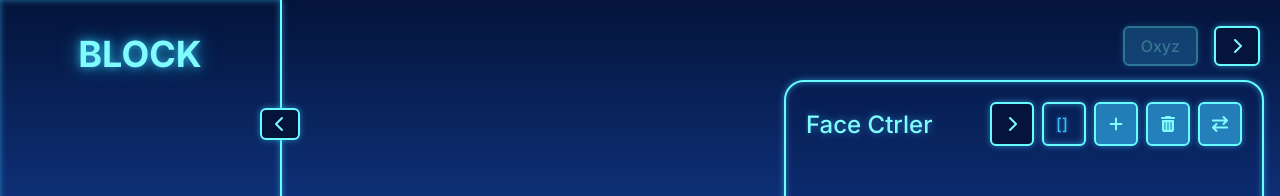
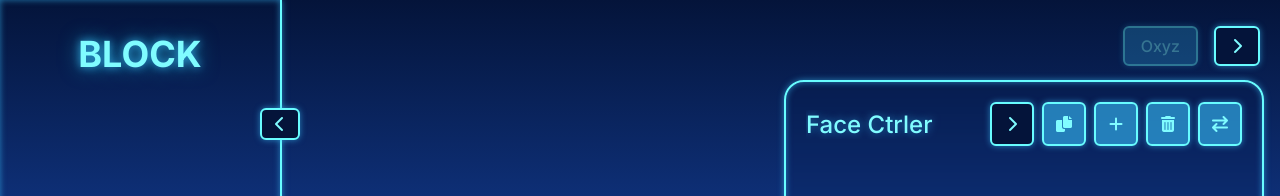
Before and after one commit to PanpaKawaii/Block, a React (Vite) app: page / in a window 1280 px wide. Shown: the top 196 px of the page. Built offline with nearby package versions, Linux system fonts and the light colour scheme.

Commit message:
Add CopyPasteButton Component

```diff
--- /dev/null
+++ b/src/app/components/CopyPasteButton/CopyPasteButton.jsx
@@ -0,0 +1,49 @@
+import { useState } from 'react';
+import './CopyPasteButton.css';
+
+export default function CopyPasteButton({
+    data,
+    setData
+}) {
+    const [status, setStatus] = useState('copy');
+
+    const handleCheckThenCopy = (newStatus) => {
+        setStatus(newStatus);
+
+        setTimeout(() => {
+            setStatus('copy');
+        }, 2000);
+    };
+
+    const handleCopy = async () => {
+        handleCheckThenCopy('check');
+        await navigator.clipboard.writeText(
+            JSON.stringify(data, null, 0)
+        );
+    };
+
+    const handlePaste = async () => {
+        try {
+            const text = await navigator.clipboard.readText();
+            setData(JSON.parse(text));
+            handleCheckThenCopy('check');
+        } catch (e) {
+            handleCheckThenCopy('xmark');
+            // alert('Clipboard is not a valid JSON');
+        }
+    };
+
+    return (
+        <button
+            className='copy-paste-button-container btn'
+            onClick={handleCopy}
+            onContextMenu={(e) => {
+                e.preventDefault();
+                handlePaste()
+            }}
+            title='Click to copy, right-click to paste'
+        >
+            <i className={`fa-solid fa-${status}`} />
+        </button>
+    )
+}
--- a/src/app/pages/GenerateObject/ClickPercentBox/ClickPercentBox.jsx
+++ b/src/app/pages/GenerateObject/ClickPercentBox/ClickPercentBox.jsx
@@ -14,7 +14,7 @@ export default function ClickPercentBox({
     const [stringPoints, setStringPoints] = useState('');
 
     const handleClick = (e) => {
-        if (stringPoints.includes('Z')) return;
+        if (stringPoints?.includes('Z')) return;
         const rect = boxRef.current.getBoundingClientRect();
 
         const x = Number((e.clientX - rect.left)?.toFixed(2));
@@ -34,7 +34,7 @@ export default function ClickPercentBox({
     };
 
     useEffect(() => {
-        setStringPoints(shape.includes('M') ? shape : polygonToPath(shape));
+        setStringPoints(shape?.includes('M') ? shape : polygonToPath(shape));
     }, []);
 
     const resetPoints = () => {
@@ -143,7 +143,7 @@ export default function ClickPercentBox({
                     </div>
                     <div className='btns'>
                         <button className='btn' onClick={resetPoints}>RESET</button>
-                        <button className='btn' onClick={endDrawing} disabled={stringPoints.includes('Z') || stringPoints == ''}>END</button>
+                        <button className='btn' onClick={endDrawing} disabled={stringPoints?.includes('Z') || stringPoints == ''}>END</button>
                     </div>
                 </div>
                 <button className='btn btn-approve' onClick={approveShape}>APPROVE</button>
--- a/src/app/pages/GenerateObject/DotControllerPanel/DotControllerPanel.jsx
+++ b/src/app/pages/GenerateObject/DotControllerPanel/DotControllerPanel.jsx
@@ -1,5 +1,6 @@
 import { useState } from 'react';
 import ButtonList from '../../../components/ButtonList/ButtonList.jsx';
+import CopyPasteButton from '../../../components/CopyPasteButton/CopyPasteButton.jsx';
 import './DotControllerPanel.css';
 
 export default function DotControllerPanel({
@@ -109,12 +110,7 @@ export default function DotControllerPanel({
                 <h2>Dot  Ctrler</h2>
                 <div className='control'>
                     <button className='btn btn-collapsed' onClick={collapseController}><i className='fa-solid fa-chevron-right' /></button>
-                    <input
-                        type='text'
-                        value={JSON.stringify(dots, null, 0)}
-                        onChange={(e) => setDots(JSON.parse(e.target.value))}
-                        className='input json-output'
-                    />
+                    <CopyPasteButton data={dots} setData={setDots} />
                     <button className='btn' onClick={addDot}><i className='fa-solid fa-plus' /></button>
                     <button className='btn btn-remove' onClick={() => setDots([])}><i className='fa-solid fa-trash-can' /></button>
                     <ButtonList
--- a/src/app/pages/GenerateObject/FaceController.jsx
+++ b/src/app/pages/GenerateObject/FaceController.jsx
@@ -2,6 +2,7 @@ import { useState } from 'react';
 // import { Link } from 'react-router-dom';
 import ButtonList from '../../components/ButtonList/ButtonList.jsx';
 import ColorInput from '../../components/ColorInput/ColorInput.jsx';
+import CopyPasteButton from '../../components/CopyPasteButton/CopyPasteButton.jsx';
 import ClickPercentBox from './ClickPercentBox/ClickPercentBox.jsx';
 import DotControllerPanel from './DotControllerPanel/DotControllerPanel.jsx';
 import FunctionControllerPanel from './FunctionControllerPanel/FunctionControllerPanel.jsx';
@@ -262,13 +263,7 @@ export default function FaceController({
                     <h2>Face  Ctrler</h2>
                     <div className='control'>
                         <button className='btn btn-collapsed' onClick={collapseController}><i className='fa-solid fa-chevron-right' /></button>
-                        <input
-                            type='text'
-                            value={JSON.stringify(faces, null, 0)}
-                            // value={jsonToState(JSON.stringify(faces, null, 0)) || ''}
-                            onChange={(e) => setFaces(JSON.parse(e.target.value))}
-                            className='input json-output'
-                        />
+                        <CopyPasteButton data={faces} setData={setFaces} />
                         <button className='btn' onClick={addFace}><i className='fa-solid fa-plus' /></button>
                         <button className='btn btn-remove' onClick={() => setFaces([])}><i className='fa-solid fa-trash-can' /></button>
                         <ButtonList
--- a/src/app/pages/GenerateObject/FunctionControllerPanel/FunctionControllerPanel.jsx
+++ b/src/app/pages/GenerateObject/FunctionControllerPanel/FunctionControllerPanel.jsx
@@ -1,5 +1,6 @@
 import { useMemo, useRef, useState } from 'react';
 import ButtonList from '../../../components/ButtonList/ButtonList.jsx';
+import CopyPasteButton from '../../../components/CopyPasteButton/CopyPasteButton.jsx';
 import StyleLabelSelect from '../../../components/StyleLabelSelect/StyleLabelSelect.jsx';
 import './FunctionControllerPanel.css';
 
@@ -610,12 +611,7 @@ export default function FunctionControllerPanel({
                 <h2>Function  Ctrler</h2>
                 <div className='control'>
                     <button className='btn btn-collapsed' onClick={collapseController}><i className='fa-solid fa-chevron-right' /></button>
-                    <input
-                        type='text'
-                        value={JSON.stringify(faces, null, 0)}
-                        onChange={(e) => setFaces(JSON.parse(e.target.value))}
-                        className='input json-output'
-                    />
+                    <CopyPasteButton data={faces} setData={setFaces} />
                     <button className='btn' onClick={addFace}><i className='fa-solid fa-plus' /></button>
                     <button className='btn btn-remove' onClick={() => setFaces([])}><i className='fa-solid fa-trash-can' /></button>
                     <ButtonList
--- a/src/app/pages/GenerateObject/LineControllerPanel/LineControllerPanel.jsx
+++ b/src/app/pages/GenerateObject/LineControllerPanel/LineControllerPanel.jsx
@@ -1,5 +1,6 @@
 import { useMemo, useRef, useState } from 'react';
 import ButtonList from '../../../components/ButtonList/ButtonList.jsx';
+import CopyPasteButton from '../../../components/CopyPasteButton/CopyPasteButton.jsx';
 import MovingLabelInput from '../../../components/MovingLabelInput/MovingLabelInput.jsx';
 import StyleLabelSelect from '../../../components/StyleLabelSelect/StyleLabelSelect.jsx';
 import './LineControllerPanel.css';
@@ -146,12 +147,7 @@ export default function LineControllerPanel({
                 <h2>Line  Ctrler</h2>
                 <div className='control'>
                     <button className='btn btn-collapsed' onClick={collapseController}><i className='fa-solid fa-chevron-right' /></button>
-                    <input
-                        type='text'
-                        value={JSON.stringify(lines, null, 0)}
-                        onChange={(e) => setLines(JSON.parse(e.target.value))}
-                        className='input json-output'
-                    />
+                    <CopyPasteButton data={lines} setData={setLines} />
                     <button className='btn' onClick={addLine}><i className='fa-solid fa-plus' /></button>
                     <button className='btn btn-remove' onClick={() => setLines([])}><i className='fa-solid fa-trash-can' /></button>
                     <ButtonList
--- a/src/app/pages/GenerateObject/VectorControllerPanel/VectorControllerPanel.jsx
+++ b/src/app/pages/GenerateObject/VectorControllerPanel/VectorControllerPanel.jsx
@@ -1,5 +1,6 @@
 import { useState } from 'react';
 import ButtonList from '../../../components/ButtonList/ButtonList.jsx';
+import CopyPasteButton from '../../../components/CopyPasteButton/CopyPasteButton.jsx';
 import './VectorControllerPanel.css';
 
 export default function VectorControllerPanel({
@@ -117,12 +118,7 @@ export default function VectorControllerPanel({
                 <h2>Vector  Ctrler</h2>
                 <div className='control'>
                     <button className='btn btn-collapsed' onClick={collapseController}><i className='fa-solid fa-chevron-right' /></button>
-                    <input
-                        type='text'
-                        value={JSON.stringify(vectors, null, 0)}
-                        onChange={(e) => setVectors(JSON.parse(e.target.value))}
-                        className='input json-output'
-                    />
+                    <CopyPasteButton data={vectors} setData={setVectors} />
                     <button className='btn' onClick={addVector}><i className='fa-solid fa-plus' /></button>
                     <button className='btn btn-remove' onClick={() => setVectors([])}><i className='fa-solid fa-trash-can' /></button>
                     <ButtonList
```
Also changed, not shown: src/app/components/CopyPasteButton/CopyPasteButton.css (added).
